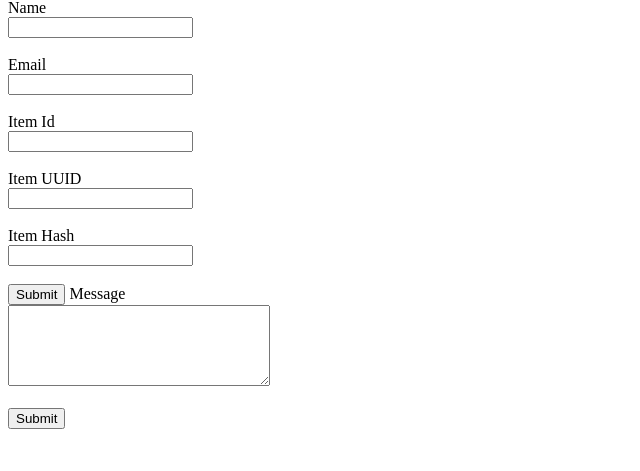
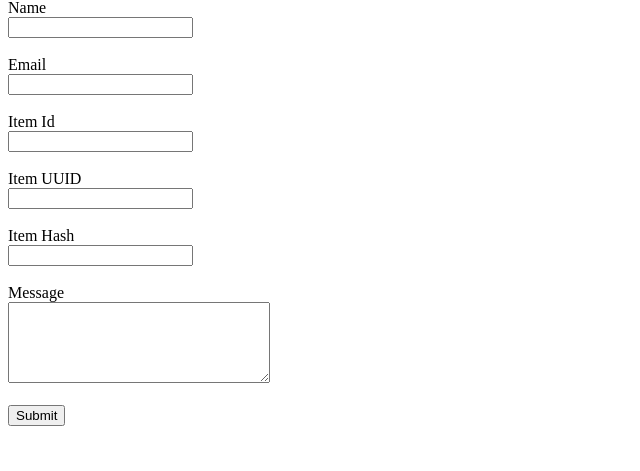
Before and after one commit to namansharma-eng/Assignment4-Git, a Flask app: page / in a window 1280 px wide. Shown: the part 68-539 px from the top of the page, without its empty margins (0-640 px from the left). Run offline with Flask 3, Linux system fonts and the light colour scheme.

```diff
--- a/templates/index.html
+++ b/templates/index.html
@@ -28,8 +28,6 @@
         <label>Item Hash</label><br>
         <input type="text"><br><br>
 
-        <button type="submit">Submit</button>
-
         <label>Message</label><br>
         <textarea name="message" rows="5" cols="30" required></textarea><br><br>
 
```
